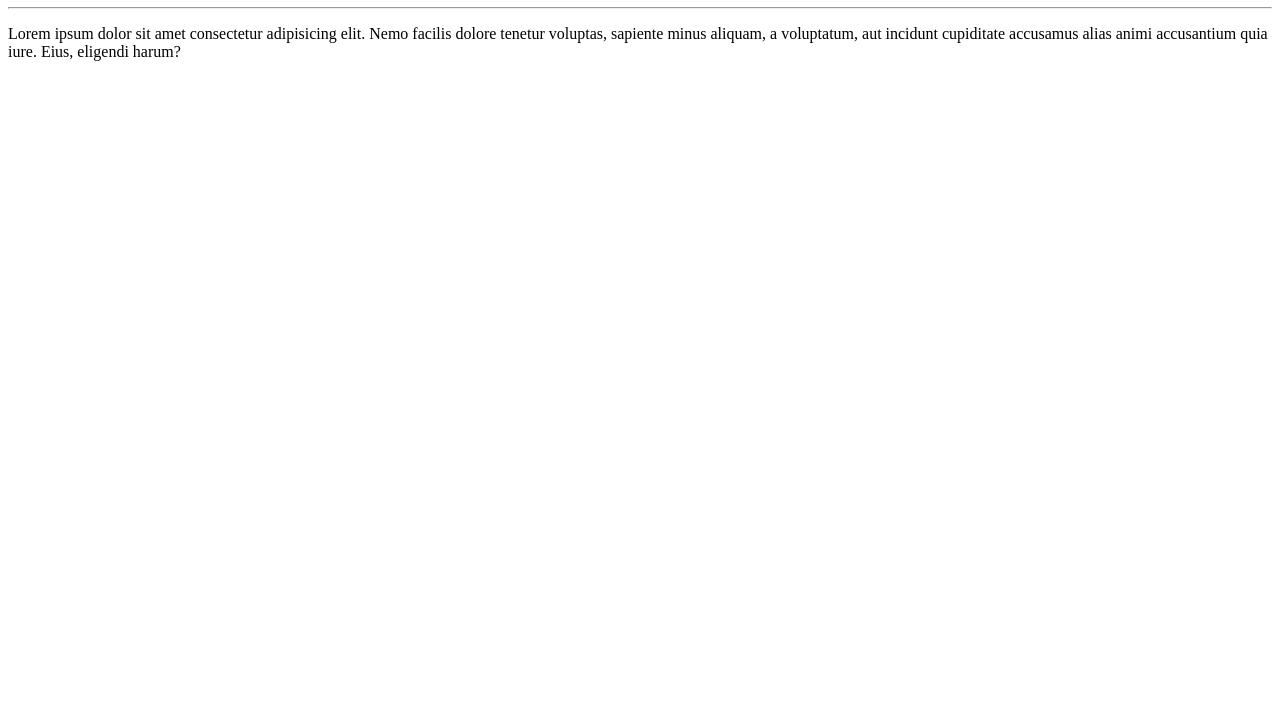
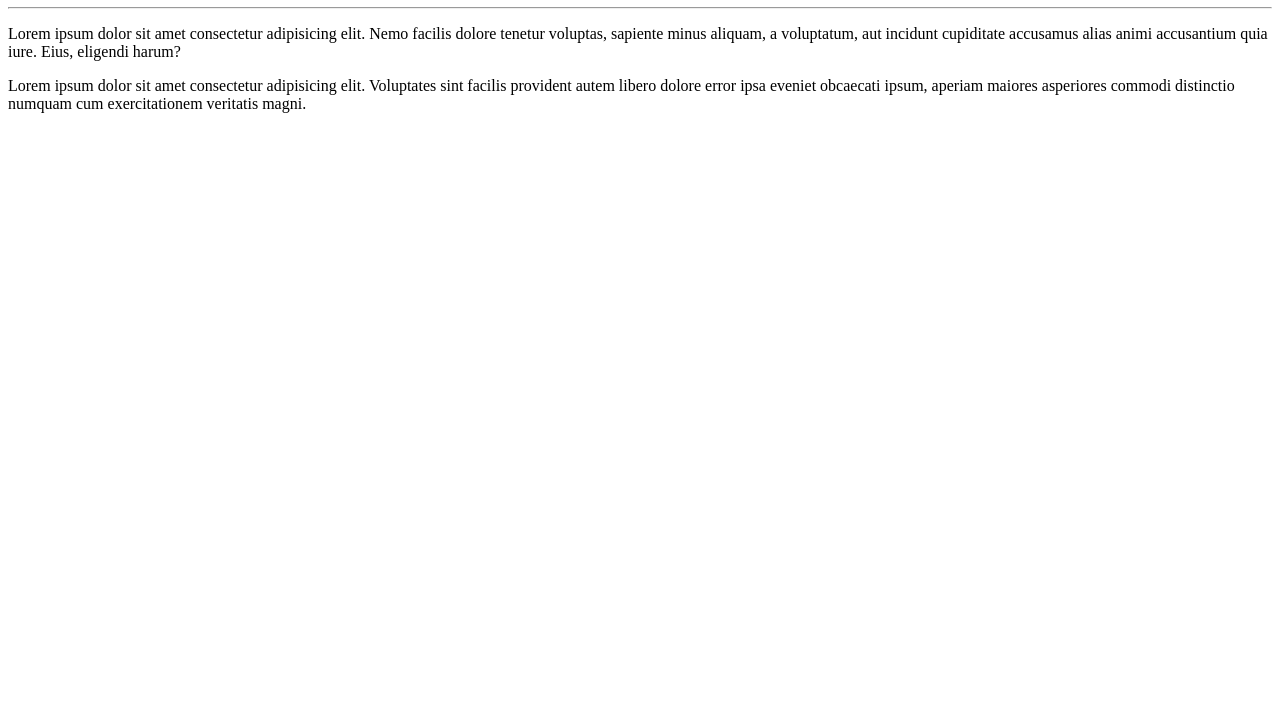
Before and after one commit to Seieivv/Primeiro-repositorio, a plain HTML site: page site-exemplo/index.html in a window 1280 px wide. Shown: the part 73-800 px from the top of the page. Drawn offline with Linux system fonts and the light colour scheme.

Commit message:
adicionei um parágrafo

```diff
--- a/site-exemplo/index.html
+++ b/site-exemplo/index.html
@@ -9,6 +9,7 @@
     <h1>Olá, mundo</h1>
     <hr>
     <p>Lorem ipsum dolor sit amet consectetur adipisicing elit. Nemo facilis dolore tenetur voluptas, sapiente minus aliquam, a voluptatum, aut incidunt cupiditate accusamus alias animi accusantium quia iure. Eius, eligendi harum?</p>
+    <p>Lorem ipsum dolor sit amet consectetur adipisicing elit. Voluptates sint facilis provident autem libero dolore error ipsa eveniet obcaecati ipsum, aperiam maiores asperiores commodi distinctio numquam cum exercitationem veritatis magni.</p>
 
 </body>
 </html>
```
